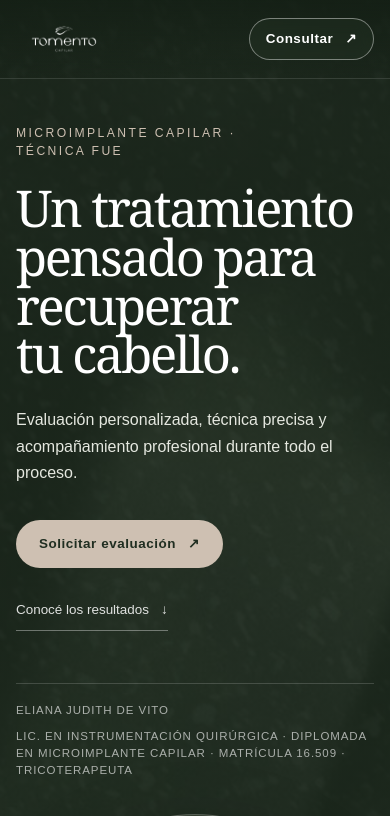
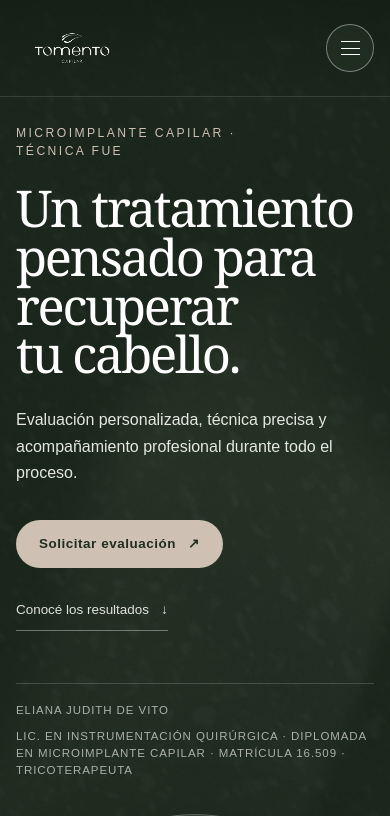
Before and after one commit to mlav-prog/tomento-web, a Next.js app: page / in a window 390 px wide. Shown: the top 816 px of the page. Built offline with nearby package versions, Linux system fonts and the light colour scheme.

Commit message:
feat: add responsive navigation menu

```diff
--- a/components/layout/Footer/Footer.module.css
+++ b/components/layout/Footer/Footer.module.css
@@ -1,6 +1,6 @@
 .footer { padding: 34px 0; background: rgba(20,31,21,.94); border-top: 1px solid rgba(255,255,255,.12); }
 .inner { width: calc(100% - 48px); max-width: var(--content-width); margin: auto; display: grid; grid-template-columns: 150px 1fr auto; align-items: center; gap: 32px; }
-.inner img { width: 120px; height: auto; }
+.inner img { width: 145px; height: auto; }
 .inner p { margin: 0; color: rgba(255,255,255,.56); font-size: .75rem; }
 .inner div { display: flex; gap: 20px; color: rgba(255,255,255,.58); font-size: .7rem; }
 @media (max-width: 650px) { .inner { width: calc(100% - 32px); grid-template-columns: 1fr; } .inner div { justify-content: space-between; } }
--- a/components/layout/Header/Header.jsx
+++ b/components/layout/Header/Header.jsx
@@ -1,5 +1,6 @@
 import Image from "next/image";
 import WhatsAppButton from "@/components/ui/WhatsAppButton/WhatsAppButton";
+import MobileNavigation from "./MobileNavigation";
 import { assetPath } from "@/lib/assets";
 import styles from "./Header.module.css";
 
@@ -35,6 +36,8 @@ export default function Header() {
         <div className={styles.action}>
           <WhatsAppButton variant="outline">Consultar</WhatsAppButton>
         </div>
+
+        <MobileNavigation items={navigation} />
       </div>
     </header>
   );
--- a/components/layout/Header/Header.module.css
+++ b/components/layout/Header/Header.module.css
@@ -9,7 +9,7 @@
 .inner {
   width: calc(100% - 48px);
   max-width: var(--content-width);
-  min-height: 92px;
+  min-height: 112px;
   margin: 0 auto;
   display: grid;
   grid-template-columns: 180px 1fr 180px;
@@ -18,7 +18,7 @@
 }
 
 .brand {
-  width: 112px;
+  width: 138px;
 }
 
 .brand img {
@@ -63,9 +63,13 @@
   justify-content: flex-end;
 }
 
+.mobileNavigation {
+  display: none;
+}
+
 @media (max-width: 900px) {
   .inner {
-    grid-template-columns: 150px 1fr;
+    grid-template-columns: minmax(0, 1fr) auto;
   }
 
   .navigation {
@@ -73,41 +77,121 @@
   }
 
   .action {
-    grid-column: 2;
+    display: none;
+  }
+
+  .mobileNavigation {
+    display: block;
+  }
+
+  .menuButton {
+    width: 48px;
+    height: 48px;
+    padding: 0;
+    border: 1px solid rgba(255, 255, 255, 0.4);
+    border-radius: 50%;
+    display: grid;
+    place-items: center;
+    color: var(--color-white);
+    background: rgba(45, 61, 45, 0.42);
+    cursor: pointer;
+  }
+
+  .menuIcon,
+  .menuIconOpen {
+    width: 19px;
+    height: 14px;
+    display: flex;
+    flex-direction: column;
+    justify-content: space-between;
+  }
+
+  .menuIcon i,
+  .menuIconOpen i {
+    width: 100%;
+    height: 1px;
+    display: block;
+    background: currentColor;
+    transition: transform 180ms ease, opacity 180ms ease;
+  }
+
+  .menuIconOpen i:first-child {
+    transform: translateY(6.5px) rotate(45deg);
+  }
+
+  .menuIconOpen i:nth-child(2) {
+    opacity: 0;
+  }
+
+  .menuIconOpen i:last-child {
+    transform: translateY(-6.5px) rotate(-45deg);
+  }
+
+  .mobilePanel {
+    position: absolute;
+    inset: 100% 0 auto;
+    max-height: 0;
+    padding: 0 24px;
+    overflow: hidden;
+    visibility: hidden;
+    opacity: 0;
+    background: rgba(25, 39, 27, 0.98);
+    border-bottom: 1px solid rgba(255, 255, 255, 0.14);
+    transition: max-height 260ms ease, padding 260ms ease, opacity 180ms ease;
+  }
+
+  .mobilePanelOpen {
+    max-height: 520px;
+    padding-block: 24px 30px;
+    visibility: visible;
+    opacity: 1;
+  }
+
+  .mobilePanel nav {
+    margin-bottom: 24px;
+    display: grid;
+  }
+
+  .mobilePanel nav a {
+    padding: 17px 0;
+    display: flex;
+    align-items: center;
+    gap: 18px;
+    font-family: var(--font-display);
+    font-size: 1.55rem;
+    border-bottom: 1px solid rgba(255, 255, 255, 0.13);
+  }
+
+  .mobilePanel nav a span {
+    color: var(--color-beige);
+    font-family: var(--font-body);
+    font-size: 0.65rem;
+    letter-spacing: 0.12em;
   }
 }
 
 @media (max-width: 520px) {
   .inner {
     width: calc(100% - 32px);
-    min-height: 78px;
-    grid-template-columns: 126px 1fr;
+    min-height: 96px;
     gap: 16px;
   }
 
   .brand {
-    width: 96px;
-  }
-
-  .action a {
-    max-width: 100%;
-    min-height: 42px;
-    padding-inline: 16px;
+    width: 112px;
   }
 }
 
 @media (max-width: 360px) {
   .inner {
-    grid-template-columns: 108px minmax(0, 1fr);
     gap: 10px;
   }
 
   .brand {
-    width: 86px;
+    width: 100px;
   }
 
-  .action a {
-    padding-inline: 12px;
-    font-size: 0.74rem;
+  .mobilePanel {
+    padding-inline: 16px;
   }
 }
--- /dev/null
+++ b/components/layout/Header/MobileNavigation.jsx
@@ -0,0 +1,46 @@
+"use client";
+
+import { useState } from "react";
+import WhatsAppButton from "@/components/ui/WhatsAppButton/WhatsAppButton";
+import styles from "./Header.module.css";
+
+export default function MobileNavigation({ items }) {
+  const [isOpen, setIsOpen] = useState(false);
+
+  const closeMenu = () => setIsOpen(false);
+
+  return (
+    <div className={styles.mobileNavigation}>
+      <button
+        className={styles.menuButton}
+        type="button"
+        aria-label={isOpen ? "Cerrar menú" : "Abrir menú"}
+        aria-expanded={isOpen}
+        aria-controls="mobile-menu"
+        onClick={() => setIsOpen((current) => !current)}
+      >
+        <span className={isOpen ? styles.menuIconOpen : styles.menuIcon} aria-hidden="true">
+          <i />
+          <i />
+          <i />
+        </span>
+      </button>
+
+      <div
+        className={`${styles.mobilePanel} ${isOpen ? styles.mobilePanelOpen : ""}`}
+        id="mobile-menu"
+        aria-hidden={!isOpen}
+      >
+        <nav aria-label="Navegación móvil">
+          {items.map((item, index) => (
+            <a key={item.href} href={item.href} onClick={closeMenu}>
+              <span>0{index + 1}</span>
+              {item.label}
+            </a>
+          ))}
+        </nav>
+        <WhatsAppButton variant="outline">Consultar</WhatsAppButton>
+      </div>
+    </div>
+  );
+}
```
